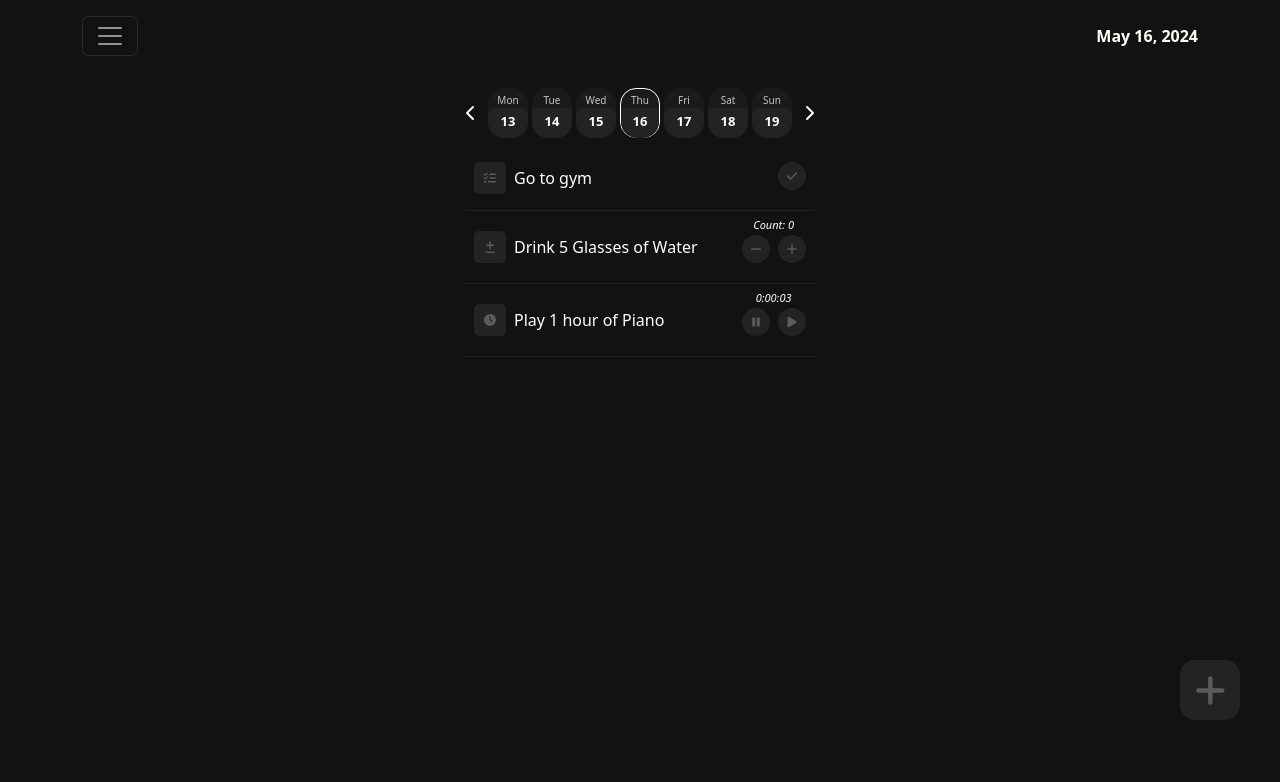
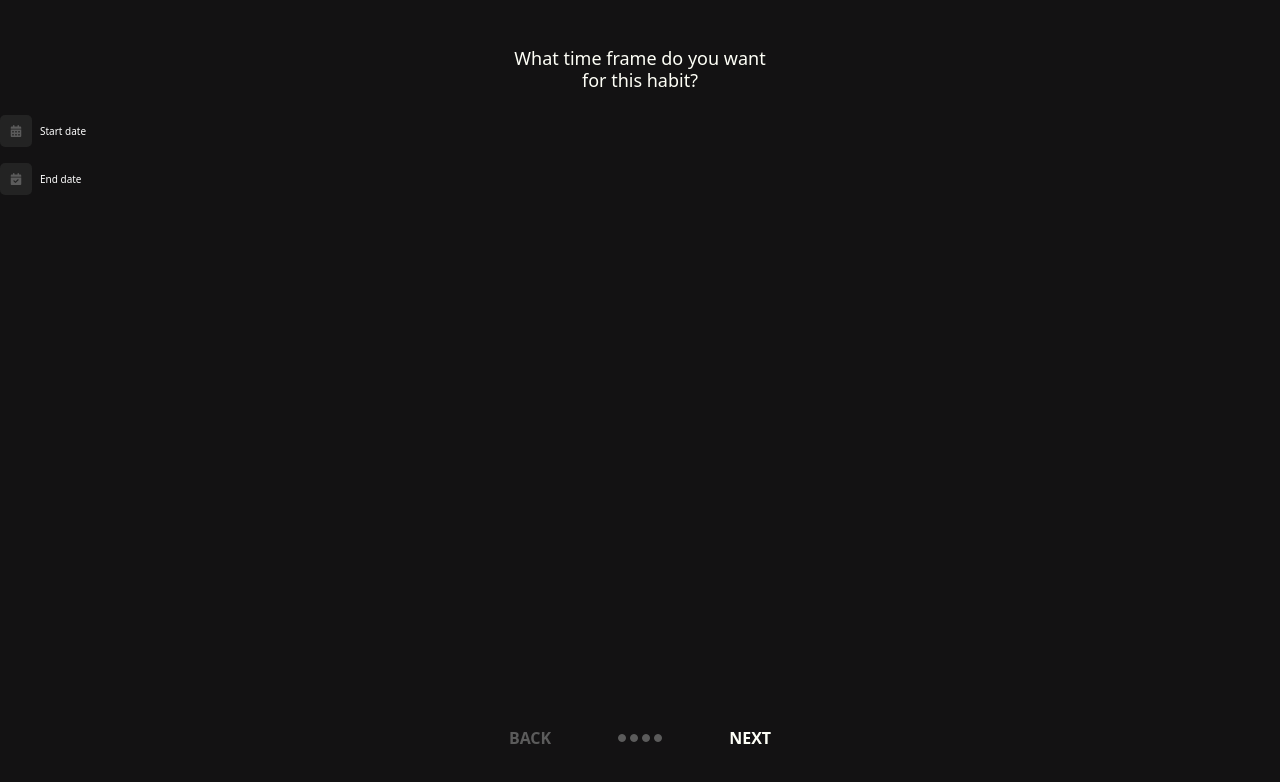
Before and after one commit to RealChoki/Habit-app-front, a Vue app: page /timeframe in a window 1280 px wide. Before the commit this address led to /home/2024-05-16. Shown: the top 782 px of the page. Built offline with nearby package versions, Linux system fonts and the light colour scheme.

Commit message:
refactor: Update BackNextButton component to use computed property for nextRoute

```diff
--- a/package.json
+++ b/package.json
@@ -15,6 +15,8 @@
   },
   "dependencies": {
     "@fortawesome/fontawesome-svg-core": "^6.5.2",
+    "@fortawesome/free-brands-svg-icons": "^6.5.2",
+    "@fortawesome/free-regular-svg-icons": "^6.5.2",
     "@fortawesome/free-solid-svg-icons": "^6.5.2",
     "@fortawesome/vue-fontawesome": "^3.0.6",
     "bootstrap": "^5.3.3",
--- a/src/components/BackNextButton.vue
+++ b/src/components/BackNextButton.vue
@@ -1,6 +1,7 @@
 <script setup lang="ts">
 import { useRouter } from 'vue-router'
 import { defineProps } from 'vue'
+import { computed } from 'vue'
 
 defineProps({
   showNext: {
@@ -14,6 +15,19 @@ defineProps({
 })
 
 const router = useRouter()
+
+const nextRoute = computed(() => {
+  switch (router.currentRoute.value.name) {
+    case 'YesNoView':
+    case 'TimerView':
+    case 'NumericValueView':
+      return 'FrequencyView'
+    case 'FrequencyView':
+      return 'TimeFrame' // replace with the actual name of your DateView route
+    default:
+      return ''
+  }
+})
 
 const goBack = () => {
   router.back()
@@ -29,7 +43,7 @@ const goBack = () => {
             <div class="circle" :class="{ 'filled': filledCircle >= 3 }"></div>
             <div class="circle" :class="{ 'filled': filledCircle >= 4 }"></div>
         </div>
-        <RouterLink v-if="showNext" class="next back text-decoration-none fw-bold fs-6" to="FrequencyView">NEXT</RouterLink>
+        <RouterLink v-if="showNext" class="next back text-decoration-none fw-bold fs-6" :to="nextRoute">NEXT</RouterLink>
     </div>
 </template>
 
--- a/src/router/index.ts
+++ b/src/router/index.ts
@@ -5,6 +5,7 @@ import YesNoView from '@/views/YesNoView.vue'
 import NumericValueView from '@/views/NumericValueView.vue'
 import TimerView from '@/views/TimerView.vue'
 import FrequencyView from '../views/FrequencyView.vue'
+import TimeFrame from '../views/TimeFrame.vue'
 
 const router = createRouter({
   history: createWebHistory(import.meta.env.BASE_URL),
@@ -71,6 +72,14 @@ const router = createRouter({
       // this generates a separate chunk (About.[hash].js) for this route
       // which is lazy-loaded when the route is visited.
       component: FrequencyView
+    },
+    {
+      path: '/timeframe',
+      name: 'TimeFrame',
+      // route level code-splitting
+      // this generates a separate chunk (About.[hash].js) for this route
+      // which is lazy-loaded when the route is visited.
+      component: TimeFrame
     }
   ]
 })
--- /dev/null
+++ b/src/views/TimeFrame.vue
@@ -0,0 +1,66 @@
+<template>
+  <div class="d-flex flex-column ml-3">
+    <h2 class="title pt-5 mb-4 text-center font-weight-bold">
+      What time frame do you want <br />
+      for this habit?
+    </h2>
+    <div class="d-flex flex-column align-items-start justify-content-start">
+      <div class="d-flex align-items-center mb-3">
+        <font-awesome-icon class="rounded-square" :icon="['fas', 'calendar-days']" style="color: #5b5b5b"/>
+        <p class="mb-0 ms-2 text-white">Start date</p>
+      </div>
+      <div class="d-flex align-items-center mb-3">
+        <font-awesome-icon class="rounded-square" :icon="['fas', 'calendar-check']" style="color: #5b5b5b"/>
+        <p class="mb-0 ms-2 text-white">End date</p>
+      </div>
+    </div>
+  </div>
+  <BackNextButton :filledCircle="4" />
+</template>
+
+<script setup lang="ts">
+import { library } from '@fortawesome/fontawesome-svg-core'
+import { faCalendarCheck, faCalendarDays } from '@fortawesome/free-solid-svg-icons'
+import { FontAwesomeIcon } from '@fortawesome/vue-fontawesome'
+import BackNextButton from '../components/BackNextButton.vue'
+import { defineComponent } from 'vue';
+
+library.add(faCalendarCheck, faCalendarDays)
+
+defineComponent({
+  components: {
+    FontAwesomeIcon,
+    BackNextButton
+  }
+})
+</script>
+
+<style scoped>
+.title {
+  color: #fefff7;
+  font-size: 18px;
+}
+
+.max-width-500 {
+  max-width: 500px;
+  width: 300px;
+}
+
+p {
+  color: #c5c5c5;
+  font-size: 10px;
+}
+
+label {
+  font-size: 10px;
+}
+
+.rounded-square {
+  border-radius: 5px;
+  width: 12px;
+  height: 12px;
+  background-color: #232323;
+  color: #5b5b5b;
+  padding: 10px;
+}
+</style>
```
Also changed, not shown: 1 other file (tests, documents, lock files or other folders).
